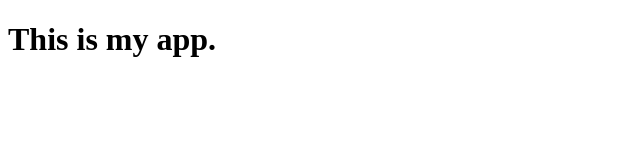
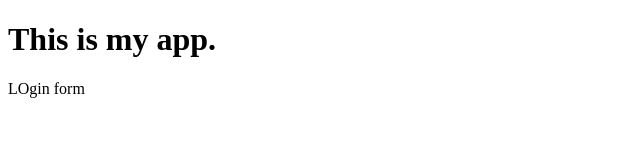
Before and after one commit to anmolbansal482/myappsample, a plain HTML site: page index.html in a window 1280 px wide. Shown: the whole page, without its empty margins (0-640 px from the left). Drawn offline with Linux system fonts and the light colour scheme.

Commit message:
login.html

```diff
--- /dev/null
+++ b/dir2/app2.js
@@ -0,0 +1 @@
+console.log('hm');
--- a/index.html
+++ b/index.html
@@ -8,5 +8,6 @@
 </head>
 <body>
   <h1>This is my app.</h1>
+  <p>LOgin form</p>
 </body>
 </html>
```
Also changed, not shown: log.txt (added), login.html (added).
